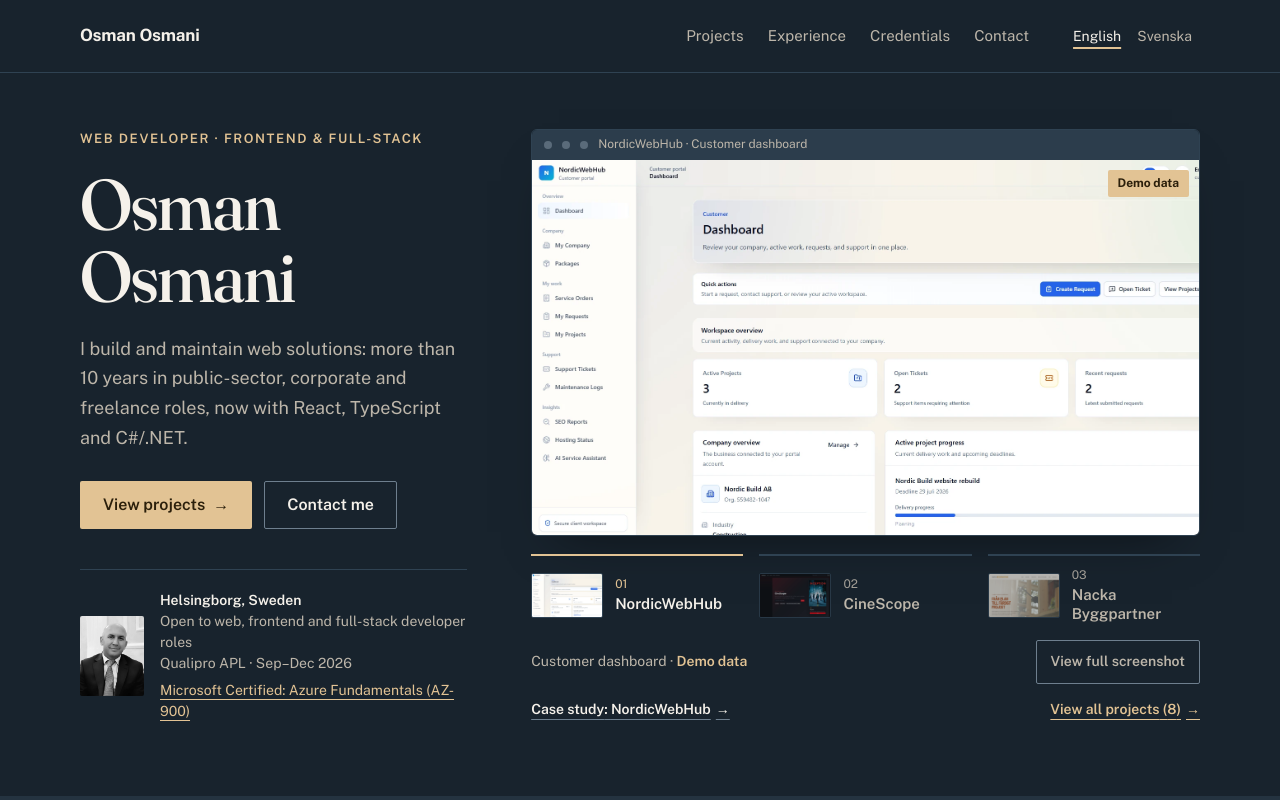
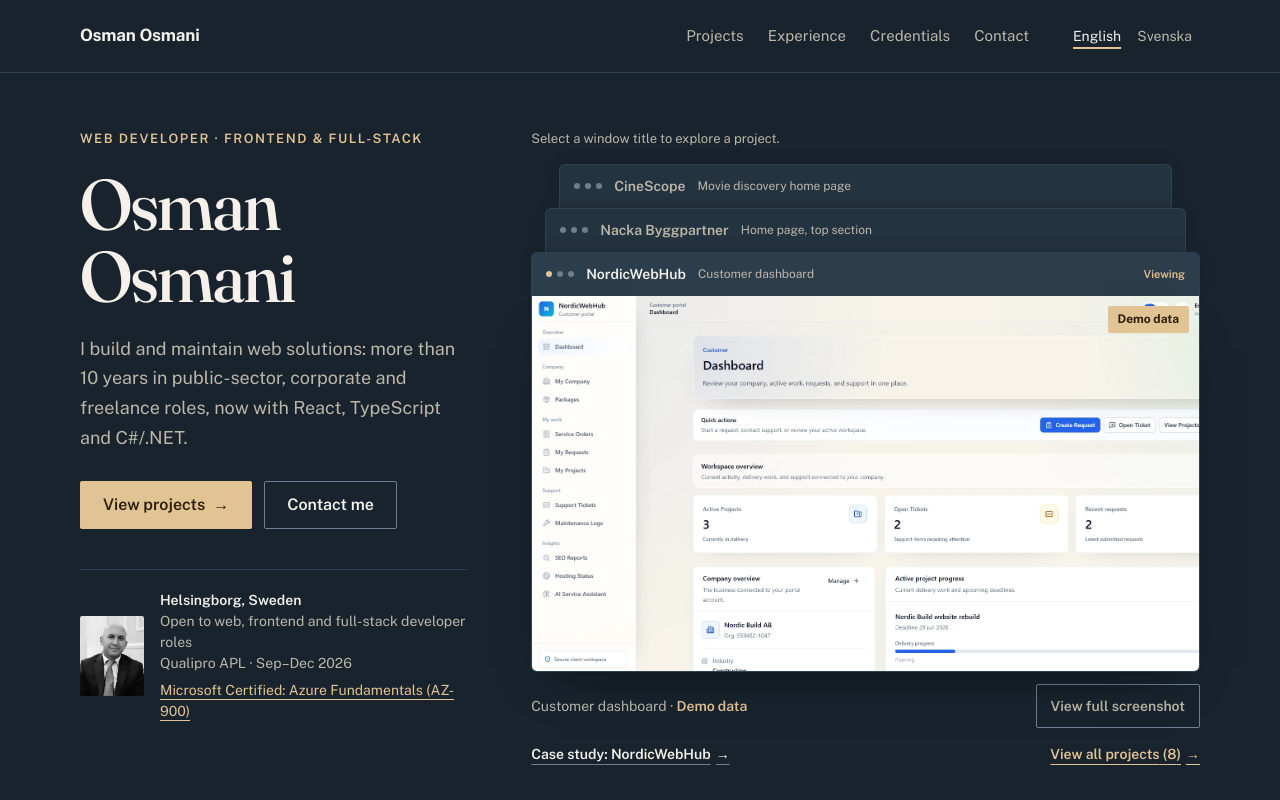
Before and after one commit to osmanosmani/osman-portfolio-react, a React (Vite) app: page / in a window 1280 px wide. Shown: the top 800 px of the page. Built offline with nearby package versions, Linux system fonts and the light colour scheme; no server answers.

Commit message:
feat: display project previews as stacked interactive windows

```diff
--- a/src/components/site/ProjectPreview.jsx
+++ b/src/components/site/ProjectPreview.jsx
@@ -42,48 +42,55 @@
 }
 
 export default function ProjectPreview({ projects, language, text, projectCount }) {
-  const [selectedIndex, setSelectedIndex] = useState(0)
+  const [windowOrder, setWindowOrder] = useState(() => [...projects.map((_, index) => index).slice(1), 0])
+  const selectedIndex = windowOrder[windowOrder.length - 1]
   const [viewerOpen, setViewerOpen] = useState(false)
   const tabRefs = useRef([])
   const viewerButton = useRef(null)
   const project = projects[selectedIndex]
   const preview = project.homePreview
 
+  function selectProject(index) {
+    setWindowOrder((current) => current[current.length - 1] === index ? current : [...current.filter((item) => item !== index), index])
+  }
+
   function handleTabKey(event, index) {
     let next
-    if (event.key === 'ArrowRight') next = (index + 1) % projects.length
-    if (event.key === 'ArrowLeft') next = (index - 1 + projects.length) % projects.length
+    if (event.key === 'ArrowRight' || event.key === 'ArrowDown') next = (index + 1) % projects.length
+    if (event.key === 'ArrowLeft' || event.key === 'ArrowUp') next = (index - 1 + projects.length) % projects.length
     if (event.key === 'Home') next = 0
     if (event.key === 'End') next = projects.length - 1
     if (next === undefined) return
     event.preventDefault()
-    setSelectedIndex(next)
+    selectProject(next)
     tabRefs.current[next]?.focus()
   }
 
   return (
     <div className="dc-project-preview dc-enter">
-      <figure className="dc-frame" id="project-preview-panel" role="tabpanel" aria-labelledby={`preview-tab-${project.slug}`}>
-        <div className="dc-browser-bar" aria-hidden="true"><i /><i /><i /><span>{project.shortTitle} · {preview.caption[language]}</span></div>
-        <div className="dc-screenshot-window">
-          {preview.demo && <span className="dc-demo-badge">{text.demoData}</span>}
-          <img src={preview.src} width={preview.width} height={preview.height} alt={preview.alt[language]}
-            fetchPriority={selectedIndex === 0 ? 'high' : 'auto'} decoding="async"
-            style={{ '--preview-width': `${preview.mobileWidth}px`, '--preview-x': `${preview.mobileX}px`, '--preview-y': `${preview.mobileY}px` }} />
+      <p className="dc-window-hint">{text.windowHint}</p>
+      <div className="dc-window-stack" style={{ '--window-count': projects.length }}>
+        <div className="dc-window-tabs" role="tablist" aria-label={text.previews} aria-orientation="vertical">
+          {projects.map((item, index) => (
+            <button type="button" role="tab" key={item.slug} ref={(element) => { tabRefs.current[index] = element }}
+              id={`preview-tab-${item.slug}`} aria-label={item.shortTitle} aria-selected={index === selectedIndex} aria-controls="project-preview-panel"
+              style={{ '--window-position': windowOrder.indexOf(index) }}
+              tabIndex={index === selectedIndex ? 0 : -1} onClick={() => selectProject(index)} onKeyDown={(event) => handleTabKey(event, index)}>
+              <span className="dc-window-dots" aria-hidden="true"><i /><i /><i /></span>
+              <span className="dc-window-title">{item.shortTitle}</span>
+              <span className="dc-window-context" aria-hidden="true">{item.homePreview.caption[language]}</span>
+              {index === selectedIndex && <span className="dc-window-current" aria-hidden="true">{text.currentPreview}</span>}
+            </button>
+          ))}
         </div>
-      </figure>
-      <div className="dc-project-tabs" role="tablist" aria-label={text.previews}>
-        {projects.map((item, index) => (
-          <button type="button" role="tab" key={item.slug} ref={(element) => { tabRefs.current[index] = element }}
-            id={`preview-tab-${item.slug}`} aria-selected={index === selectedIndex} aria-controls="project-preview-panel"
-            tabIndex={index === selectedIndex ? 0 : -1} onClick={() => setSelectedIndex(index)} onKeyDown={(event) => handleTabKey(event, index)}>
-            <img className="dc-tab-thumbnail" src={item.homePreview.src} alt="" width="144" height="90" loading="lazy" />
-            <span className="dc-tab-label"><span className="dc-tab-number" aria-hidden="true">0{index + 1}</span>
-              <span className="dc-tab-full-name">{item.shortTitle}</span>
-              <span className="dc-tab-short-name" aria-hidden="true">{item.compactTitle || item.shortTitle}</span>
-            </span>
-          </button>
-        ))}
+        <figure className="dc-frame dc-window-panel" id="project-preview-panel" role="tabpanel" aria-labelledby={`preview-tab-${project.slug}`}>
+          <div key={project.slug} className="dc-screenshot-window">
+            {preview.demo && <span className="dc-demo-badge">{text.demoData}</span>}
+            <img src={preview.src} width={preview.width} height={preview.height} alt={preview.alt[language]}
+              fetchPriority={selectedIndex === 0 ? 'high' : 'auto'} decoding="async"
+              style={{ '--preview-width': `${preview.mobileWidth}px`, '--preview-x': `${preview.mobileX}px`, '--preview-y': `${preview.mobileY}px` }} />
+          </div>
+        </figure>
       </div>
       <div className="dc-preview-caption tw:flex tw:flex-wrap tw:items-center tw:justify-between tw:gap-2">
         <span>{preview.caption[language]}{preview.demo && <> · <strong>{text.demoData}</strong></>}</span>
--- a/src/data/homeContent.js
+++ b/src/data/homeContent.js
@@ -6,6 +6,7 @@
     intro: 'I build and maintain web solutions: more than 10 years in public-sector, corporate and freelance roles, now with React, TypeScript and C#/.NET.',
     viewProjects: 'View projects', contactMe: 'Contact me', location: 'Helsingborg, Sweden',
     availability: 'Open to web, frontend and full-stack developer roles', apl: 'Qualipro APL · Sep–Dec 2026',
+    windowHint: 'Select a window title to explore a project.', currentPreview: 'Viewing',
     previews: 'Project previews', caseStudy: 'Case study', allProjects: 'View all projects',
     fullScreenshot: 'View full screenshot', screenshot: 'Full screenshot', demoData: 'Demo data',
     actualSize: 'Actual size', fitWidth: 'Fit to width', original: 'Original image', newTab: 'opens in a new tab',
@@ -40,6 +41,7 @@
     intro: 'Jag bygger och förvaltar webblösningar: mer än tio år inom offentlig sektor, företag och som frilans, nu med React, TypeScript och C#/.NET.',
     viewProjects: 'Visa projekt', contactMe: 'Kontakta mig', location: 'Helsingborg, Sverige',
     availability: 'Söker roller som webb-, frontend- och fullstackutvecklare', apl: 'APL på Qualipro · sep–dec 2026',
+    windowHint: 'Välj en fönstertitel för att utforska ett projekt.', currentPreview: 'Visas',
     previews: 'Projektförhandsvisningar', caseStudy: 'Fallstudie', allProjects: 'Visa alla projekt',
     fullScreenshot: 'Visa hela skärmbilden', screenshot: 'Hela skärmbilden', demoData: 'Demodata',
     actualSize: 'Verklig storlek', fitWidth: 'Anpassa till bredd', original: 'Originalbild', newTab: 'öppnas i ny flik',
--- a/src/styles/direction-c.css
+++ b/src/styles/direction-c.css
@@ -89,24 +89,28 @@
 .dc-screenshot-window { position: relative; aspect-ratio: 16/9; overflow: hidden; background: var(--dc-sunken); }
 .dc-screenshot-window img { width: 100%; height: 100%; object-fit: cover; object-position: left top; }
 .dc-demo-badge { position: absolute; top: 10px; right: 10px; z-index: 1; padding: 4px 10px; background: var(--dc-accent); color: var(--dc-on-accent); border-radius: 2px; font-size: 12px; font-weight: 700; }
-.dc-project-tabs { display: grid; grid-template-columns: repeat(3, minmax(0, 1fr)); gap: 16px; margin-top: 18px; }
-.dc-project-tabs button { display: grid; grid-template-columns: 72px minmax(0, 1fr); align-items: center; gap: 12px; min-height: 64px; padding: 12px 0 4px; background: transparent; border: 0; border-top: 2px solid var(--dc-hair); text-align: left; }
-.dc-project-tabs button[aria-selected=true] { border-top-color: var(--dc-accent); }
-.dc-tab-thumbnail { width: 72px; height: 45px; object-fit: cover; object-position: left top; border: 1px solid var(--dc-hair); border-radius: 2px; opacity: .7; }
-[aria-selected=true] .dc-tab-thumbnail { opacity: 1; }
-.dc-tab-label { display: grid; min-width: 0; font-size: 15px; font-weight: 600; line-height: 1.25; color: var(--dc-muted); }
-[aria-selected=true] .dc-tab-label { color: var(--dc-ink); }
-.dc-tab-number { font-size: 12px; font-weight: 400; color: var(--dc-subtle); margin-bottom: 3px; }
-[aria-selected=true] .dc-tab-number { color: var(--dc-accent); }
-.dc-tab-short-name { display: none; }
+.dc-window-hint { margin-bottom: 14px !important; color: var(--dc-muted); font-size: 13px; }
+.dc-window-stack { --window-step: 44px; --window-inset: 14px; }
+.dc-window-tabs { position: relative; height: calc(var(--window-count) * var(--window-step)); isolation: isolate; }
+.dc-window-tabs button { position: absolute; top: calc(var(--window-position) * var(--window-step)); left: calc((var(--window-count) - 1 - var(--window-position)) * var(--window-inset)); right: calc((var(--window-count) - 1 - var(--window-position)) * var(--window-inset)); z-index: calc(var(--window-position) + 1); display: flex; align-items: center; gap: 12px; height: var(--window-step); padding: 0 14px; border: 1px solid var(--dc-hair); border-bottom: 0; border-radius: 6px 6px 0 0; background: var(--dc-surface); color: var(--dc-muted); text-align: left; box-shadow: 0 -4px 20px -12px #0009; }
+.dc-window-tabs button:hover { background: var(--dc-surface-2); color: var(--dc-ink); }
+.dc-window-tabs button[aria-selected=true] { background: var(--dc-surface-2); color: var(--dc-ink); }
+.dc-window-tabs button:focus-visible { outline-offset: -4px; }
+.dc-window-dots { display: inline-flex; gap: 5px; flex: none; }
+.dc-window-dots i { width: 6px; height: 6px; border-radius: 50%; background: var(--dc-line); }
+[aria-selected=true] .dc-window-dots i:first-child { background: var(--dc-accent); }
+.dc-window-title { flex: none; font-size: 14px; font-weight: 600; white-space: nowrap; }
+.dc-window-context { min-width: 0; overflow: hidden; white-space: nowrap; text-overflow: ellipsis; color: var(--dc-muted); font-size: 12px; }
+.dc-window-current { margin-left: auto; color: var(--dc-accent); font-size: 11px; font-weight: 600; }
+.dc-window-panel { position: relative; border-top: 0; border-radius: 0 0 6px 6px; }
+@container project-preview (max-width: 520px) {
+  .dc-window-stack { --window-inset: 8px; }
+  .dc-window-tabs button { gap: 9px; padding-inline: 10px; }
+  .dc-window-context { display: none; }
+}
 .dc-preview-caption { margin-top: 12px; color: var(--dc-muted); font-size: 14px; }
 .dc-preview-caption strong { color: var(--dc-accent); font-weight: 600; }
 .dc-preview-links { margin-top: 4px; font-size: 14px; }
-@container project-preview (max-width: 650px) {
-  .dc-project-tabs button { grid-template-columns: minmax(0, 1fr); align-content: start; gap: 8px; }
-  .dc-tab-thumbnail { width: 100%; height: auto; aspect-ratio: 16/9; }
-}
-
 /* Flagship and a deliberately compact career teaser. */
 .dc-flagship { background: var(--dc-surface); padding: 80px 0 88px; }
 .dc-flagship-grid { display: grid; grid-template-columns: minmax(0, 7fr) minmax(0, 5fr); gap: 64px; align-items: center; }
@@ -223,15 +227,6 @@
   .dc-eyebrow { font-size: 12px; }
   .dc-screenshot-window, .dc-flagship-image .dc-screenshot-window { aspect-ratio: 4/3; }
   .dc-screenshot-window img { position: absolute; width: var(--preview-width); max-width: none; height: auto; left: var(--preview-x); top: var(--preview-y); }
-  .dc-project-tabs { grid-template-columns: minmax(0, 1.35fr) minmax(0, 1fr) minmax(0, .8fr); gap: 0; margin-top: 12px; border: 1px solid var(--dc-line); border-radius: 2px; }
-  .dc-project-tabs button { grid-template-columns: minmax(0, 1fr); align-content: center; justify-items: center; min-height: 44px; padding: 6px 4px; border: 0; border-left: 1px solid var(--dc-line); text-align: center; }
-  .dc-project-tabs button:first-child { border-left: 0; }
-  .dc-project-tabs button[aria-selected=true] { background: var(--dc-accent); }
-  .dc-project-tabs button[aria-selected=true] .dc-tab-label { color: var(--dc-on-accent); }
-  .dc-tab-label { font-size: 14px; }
-  .dc-tab-thumbnail, .dc-tab-number { display: none !important; }
-  .dc-tab-full-name { position: absolute; width: 1px; height: 1px; overflow: hidden; clip-path: inset(50%); white-space: nowrap; }
-  .dc-tab-short-name { display: inline; }
   .dc-preview-caption .dc-small-button { width: 100%; margin-top: 6px; }
   .dc-preview-links { flex-direction: column; align-items: flex-start; }
   .dc-flagship { padding: 48px 0 56px; }
@@ -258,9 +253,12 @@
 @media (max-width: 340px) {
   .dc-header > .dc-wrap { gap: 4px; }
   .dc-menu-button { padding-inline: 10px; }
-  .dc-tab-label { font-size: 13.5px; }
+  .dc-window-title { font-size: 13px; }
 }
 @media (prefers-reduced-motion: no-preference) {
+  .dc-window-tabs button { transition: top .3s ease, left .3s ease, right .3s ease, background-color .2s ease; }
+  .dc-window-panel .dc-screenshot-window { animation: dc-window-reveal .25s ease-out both; }
+  @keyframes dc-window-reveal { from { opacity: .5; } to { opacity: 1; } }
   .dc-enter { animation: dc-enter .65s ease-out both; }
   .dc-project-preview.dc-enter { animation-delay: .12s; }
   @keyframes dc-enter { from { opacity: 0; transform: translateY(10px); } to { opacity: 1; transform: none; } }
```
Also changed, not shown: 1 other file (tests, documents, lock files or other folders).
